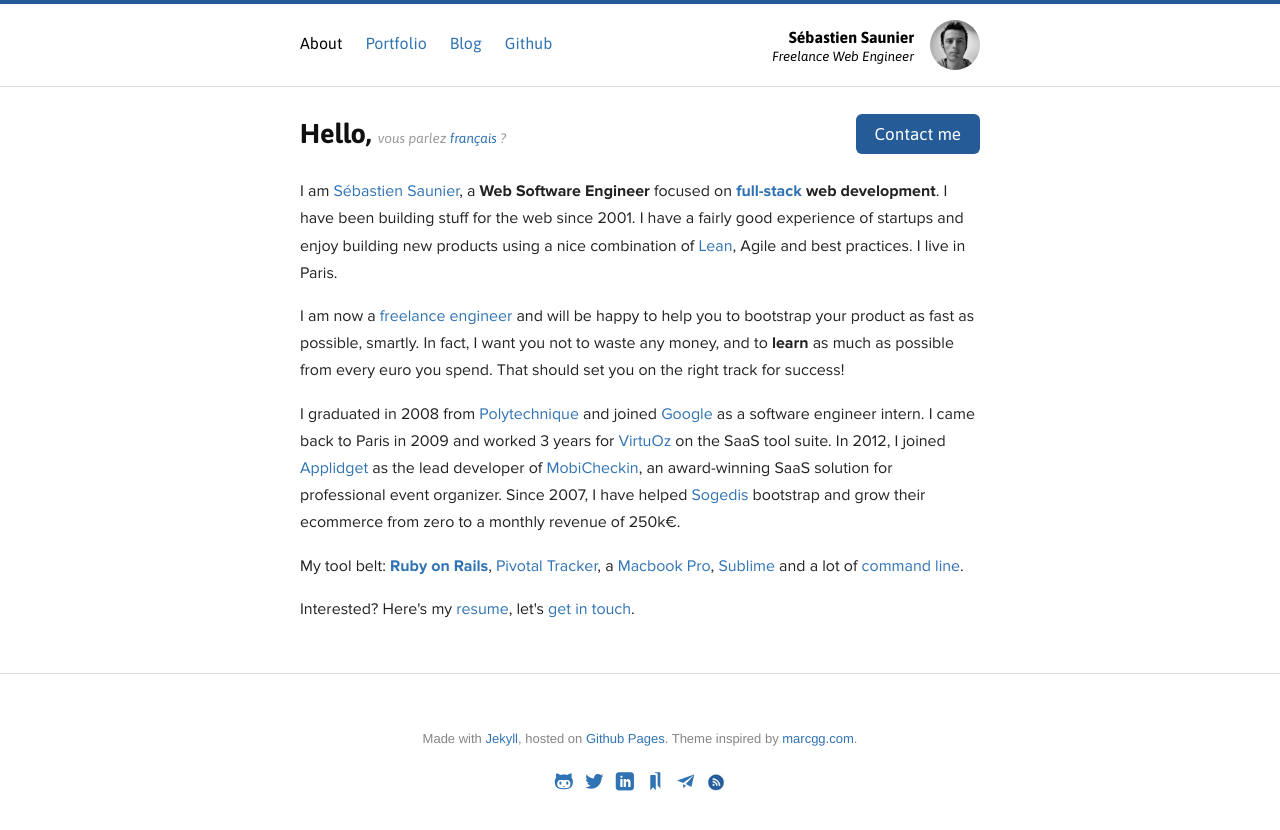
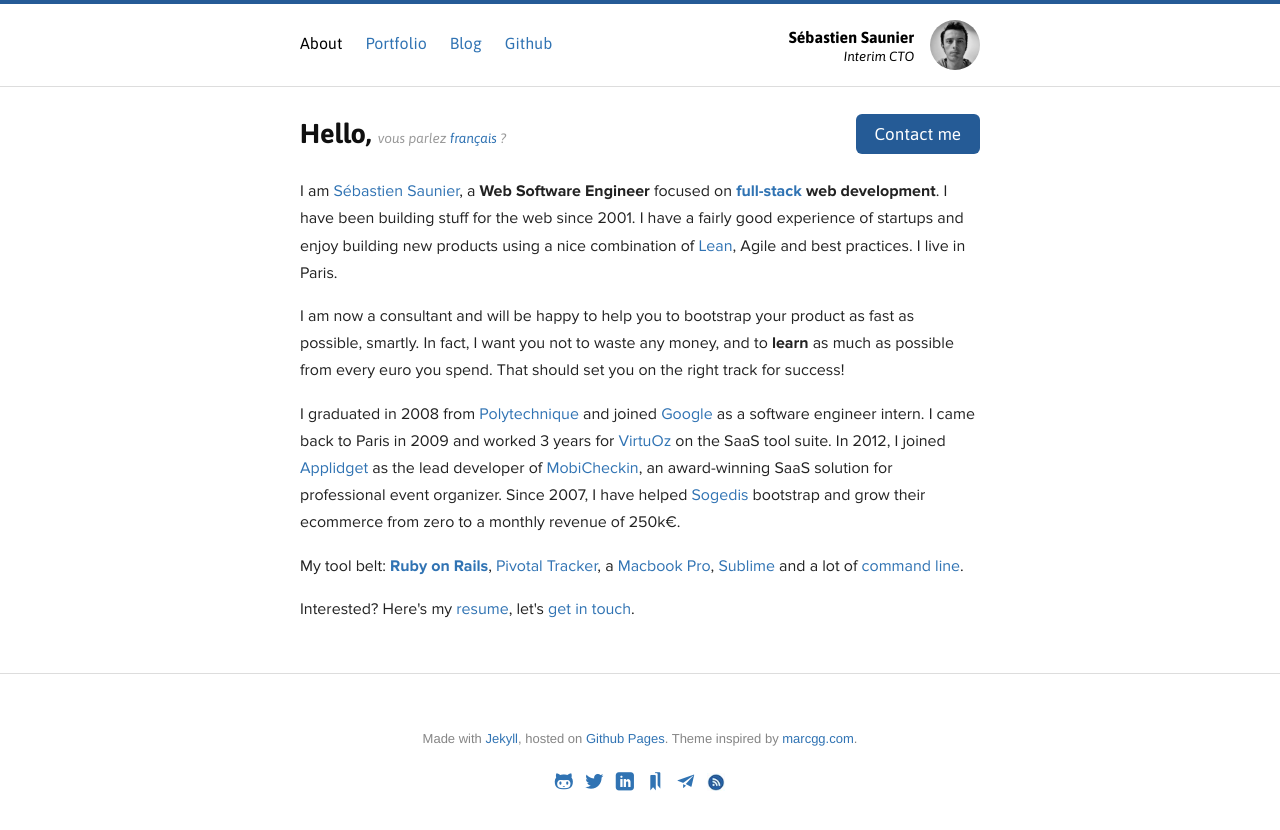
Before and after one commit to ssaunier/ssaunier.github.io, a Jekyll site: the page built from index.html, in a window 1280 px wide. Shown: the top 830 px of the page. Built offline with Jekyll 4.4.1, drawn with Linux system fonts in a browser that asks for light colours.

Commit message:
Remove freelance branding

```diff
--- a/_layouts/default.html
+++ b/_layouts/default.html
@@ -41,9 +41,9 @@
           <small>
             <em>
               {% if page.url == '/fr/index.html' %}
-                <a href="/fr">Ingénieur Web Freelance</a>
+                <a href="/fr">CTO par Intérim</a>
               {% else %}
-                <a href="/">Freelance Web Engineer</a>
+                <a href="/">Interim CTO</a>
               {% endif %}
             </em>
           </small>
--- a/_posts/2013-12-27-goodbye-applidget.markdown
+++ b/_posts/2013-12-27-goodbye-applidget.markdown
@@ -1,11 +1,11 @@
 ---
 layout: post
 title: "Goodbye Applidget"
-description: "As of January 2014, I am starting a new life as a freelance web consultant"
+description: "As of January 2014, I am starting a new life as a web consultant"
 category: blog
 ---
 
-After 1 year and 9 months of service, I am leaving [Applidget](http://www.applidget.com) to focus on my freelance career. I have been working on [MobiCheckin](http://www.mobicheckin.com/) with [@rpechayr](http://twitter.com/rpechayr), [@W_Deluche](https://twitter.com/W_Deluche), [@m7alleus](https://m7alleus) and [@Ahrryg](https://twitter.com/Ahrryg). I am proud of what we built, a robust, well-tested, full-featured SaaS product. For the stats nerds out there, here are some numbers:
+After 1 year and 9 months of service, I am leaving [Applidget](http://www.applidget.com) to focus on my consulting career. I have been working on [MobiCheckin](http://www.mobicheckin.com/) with [@rpechayr](http://twitter.com/rpechayr), [@W_Deluche](https://twitter.com/W_Deluche), [@m7alleus](https://m7alleus) and [@Ahrryg](https://twitter.com/Ahrryg). I am proud of what we built, a robust, well-tested, full-featured SaaS product. For the stats nerds out there, here are some numbers:
 
 <figure class="center">
   <img src="/images/posts/github-ssaunier-mobicheckin.png" alt="2187 commits" />
--- a/fr/index.html
+++ b/fr/index.html
@@ -2,7 +2,7 @@
 layout: default
 category: about
 language: fr
-title: Sébastien Saunier - Ingénieur Ruby on Rails Freelance
+title: Sébastien Saunier - CTO par Intérim
 description: Sébastien Saunier est un ingénieur logiciel web (Ruby on Rails) vous aidant à rapidement prototyper en Ruby on Rails votre nouvelle startup.
 ---
 
--- a/index.html
+++ b/index.html
@@ -1,8 +1,8 @@
 ---
 layout: default
 category: about
-title: Sébastien Saunier - Freelance Ruby on Rails Engineer
-description: Sébastien Saunier is a freelance full stack web engineer with a passion for building awesome products
+title: Sébastien Saunier - Interim CTO
+description: Sébastien Saunier is a full stack web engineer with a passion for startups building awesome products.
 ---
 
 <section class="about-me inner" itemscope itemtype="http://data-vocabulary.org/Person">
@@ -28,7 +28,7 @@
   </p>
 
   <p>
-    I am now a <a href="http://freelancebooking.pro/en/users/ssaunier">freelance engineer</a> and will be happy to help you to bootstrap your product as fast as possible, smartly. In fact, I want you not to waste any money, and to <strong>learn</strong> as much as possible from every euro you spend. That should set you on the right track for success!
+    I am now a consultant and will be happy to help you to bootstrap your product as fast as possible, smartly. In fact, I want you not to waste any money, and to <strong>learn</strong> as much as possible from every euro you spend. That should set you on the right track for success!
   </p>
 
   <p>
--- a/portfolio/index.html
+++ b/portfolio/index.html
@@ -146,7 +146,7 @@
   </h3>
 
   <p>
-    <strong>My role:</strong> Freelance Web Software Engineer
+    <strong>My role:</strong> Freelance Web &amp; Software Engineer
   </p>
 
   <p>
@@ -214,8 +214,7 @@
 </section>
 
 <div class="fancy center convinced">
-  <a class="btn btn-lg" href="http://freelancebooking.pro/en/users/ssaunier">Book me</a>
-  <br /><br />
+  <!-- <a class="btn btn-lg" href="http://freelancebooking.pro/en/users/ssaunier">Book me</a> -->
 
   Interested? Here's my <a href="https://github.com/ssaunier">Github</a> and <a href="https://github.com/ssaunier/resume/raw/master/resume.pdf">resume</a>,
   let's <a href="mailto:seb@saunier.me">get in touch</a>.
```
Also changed, not shown: README.md.
